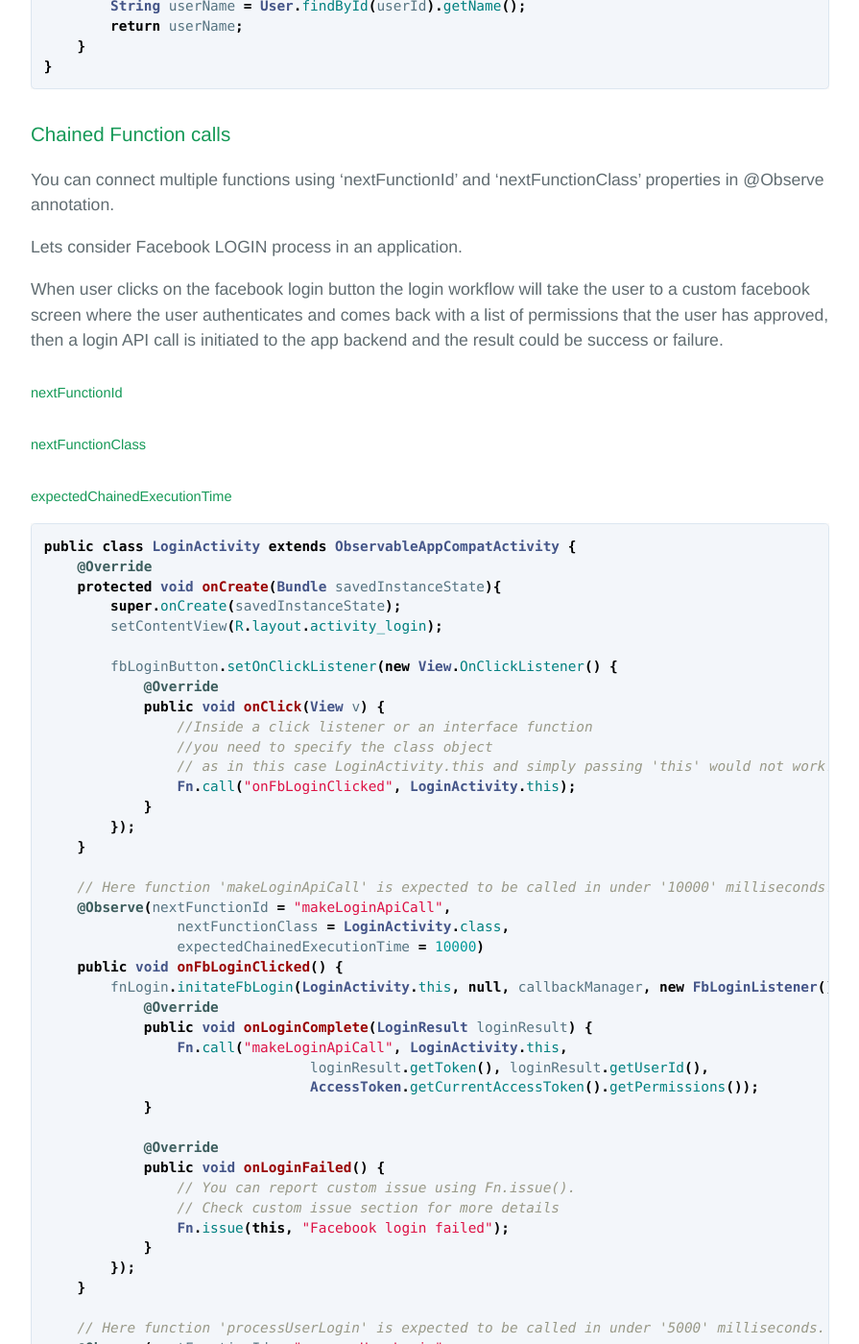
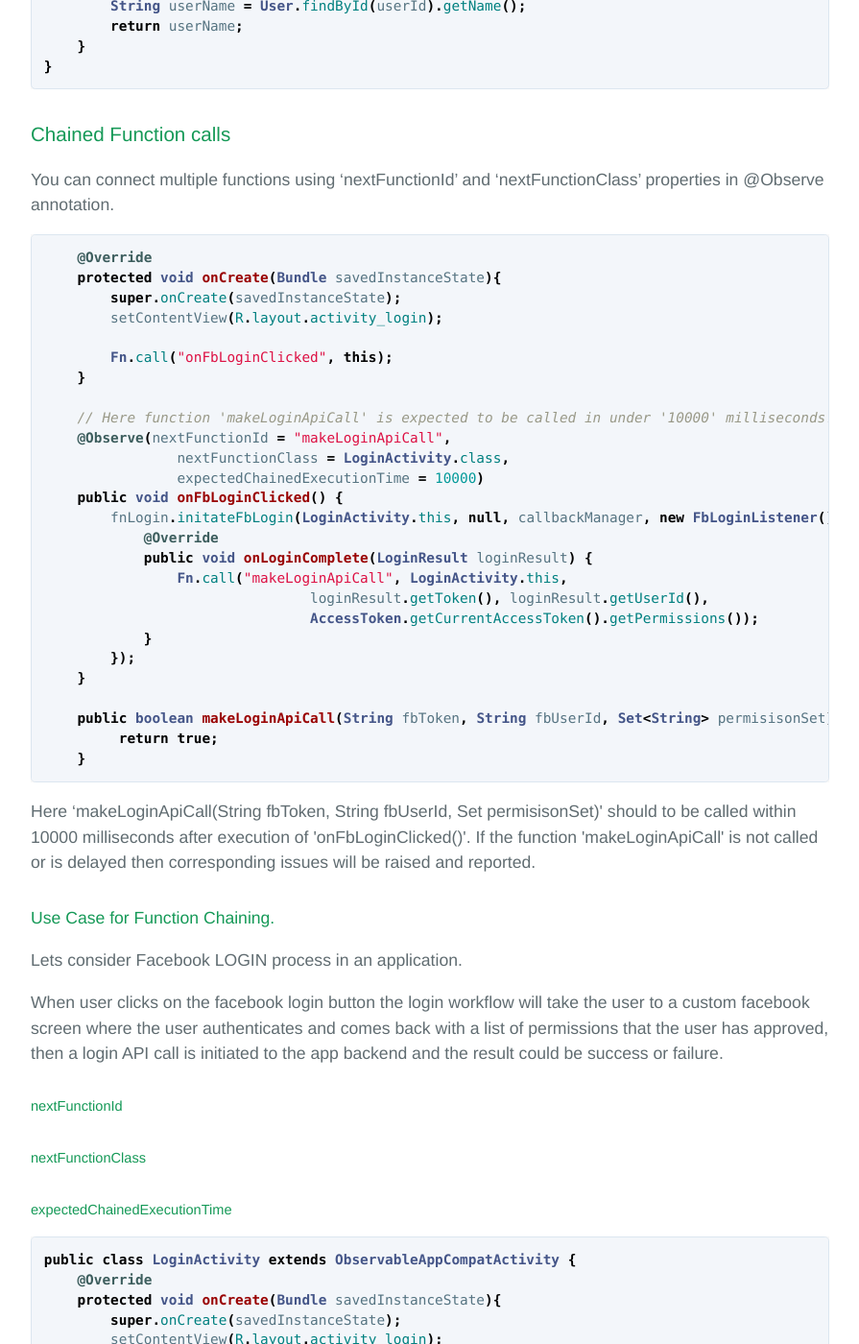
Before and after one commit to finotes/finotes.github.io, a Jekyll site: the page built from _posts/2018-01-19-android-java-docs.md, in a window 1280 px wide and 1400 px high, scrolled down 10800 px. Shown: the whole window at 96% size, without its empty margins (192-1087 px from the left). Built offline with Jekyll 4.4.1, drawn with Linux system fonts in a browser that asks for light colours; some web fonts are replaced.

Commit message:
Update 2018-01-19-android-java-docs.md

````diff
--- a/_posts/2018-01-19-android-java-docs.md
+++ b/_posts/2018-01-19-android-java-docs.md
@@ -452,7 +452,39 @@ public class DBUtils {
 ### Chained Function calls
 
 You can connect multiple functions using ‘nextFunctionId’ and 'nextFunctionClass' properties in @Observe annotation.
+```java
+    @Override
+    protected void onCreate(Bundle savedInstanceState){
+        super.onCreate(savedInstanceState);
+        setContentView(R.layout.activity_login);
 
+	Fn.call("onFbLoginClicked", this);
+    }
+
+    // Here function 'makeLoginApiCall' is expected to be called in under '10000' milliseconds.
+    @Observe(nextFunctionId = "makeLoginApiCall",
+                nextFunctionClass = LoginActivity.class,
+                expectedChainedExecutionTime = 10000)
+    public void onFbLoginClicked() {
+        fnLogin.initateFbLogin(LoginActivity.this, null, callbackManager, new FbLoginListener() {
+            @Override
+            public void onLoginComplete(LoginResult loginResult) {
+                Fn.call("makeLoginApiCall", LoginActivity.this,
+				loginResult.getToken(), loginResult.getUserId(),
+				AccessToken.getCurrentAccessToken().getPermissions());
+            }
+        });
+    }
+
+    public boolean makeLoginApiCall(String fbToken, String fbUserId, Set<String> permisisonSet){
+         return true;
+    }
+```
+Here 'makeLoginApiCall(String fbToken, String fbUserId, Set<String> permisisonSet)' should to be called within 10000 milliseconds after execution of 'onFbLoginClicked()'.
+If the function 'makeLoginApiCall' is not called or is delayed then corresponding issues will be raised and reported.
+
+
+#### Use Case for Function Chaining.
 Lets consider Facebook LOGIN process in an application.
 
 When user clicks on the facebook login button the login workflow will take the user to a custom facebook screen where the user authenticates and comes back with a list of permissions that the user has approved, then a login API call is initiated to the app backend and the result could be success or failure.
````
